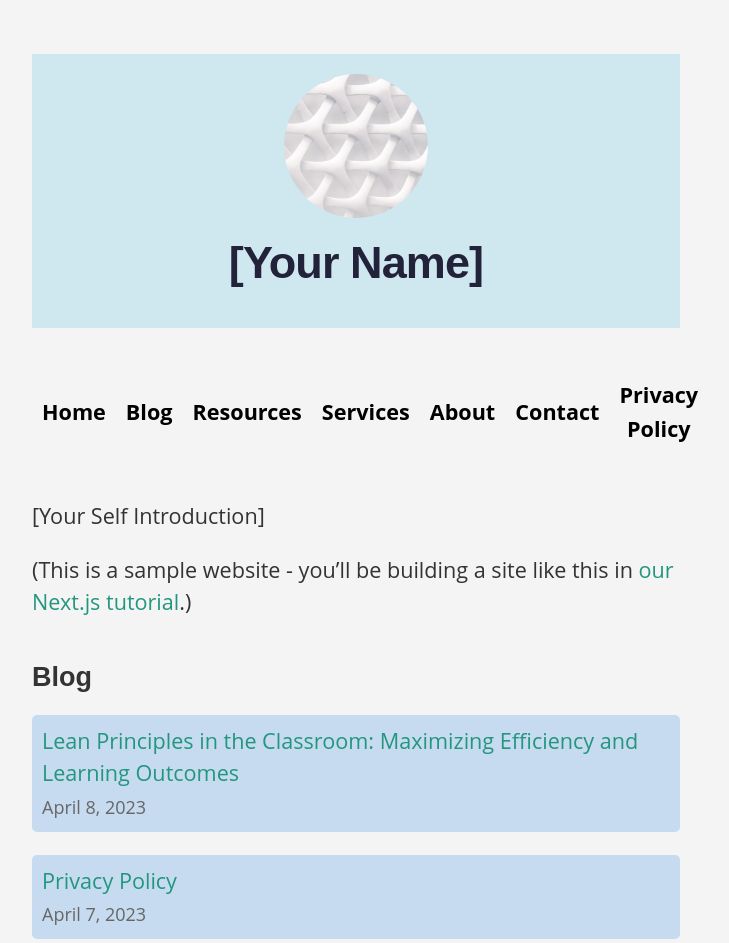
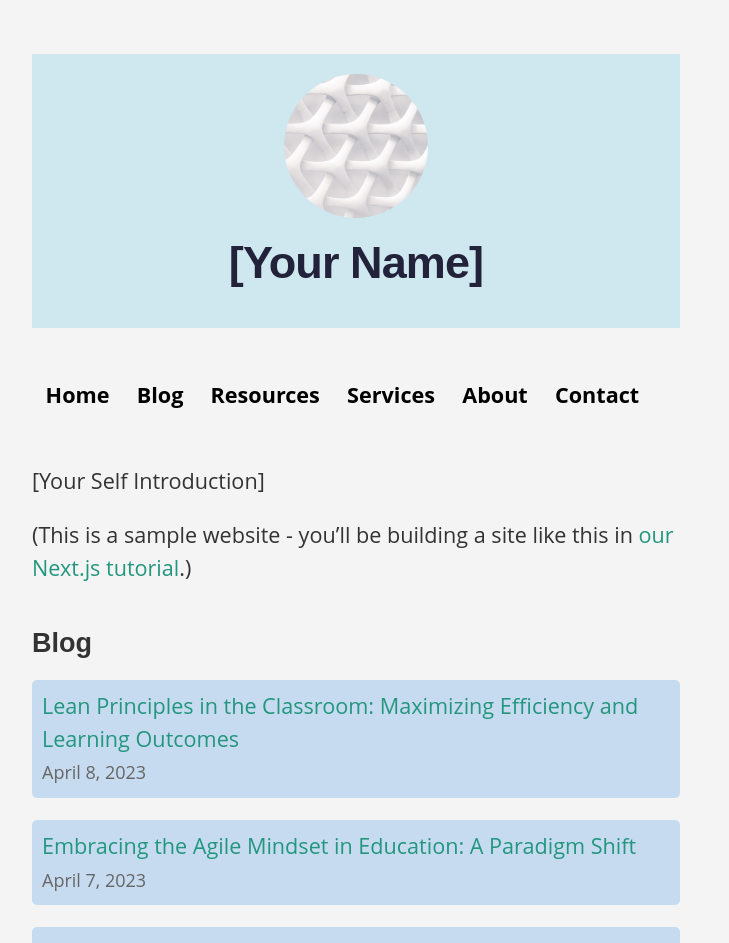
Before and after one commit to NJIT-WIS/project-2-is219-teamec, a Next.js app: page / in a window 1280 px wide. Shown: the top 943 px of the page, without its empty margins (284-1013 px from the left). Built offline with nearby package versions, Linux system fonts and the light colour scheme.

Commit message:
Updated navigation features

```diff
--- a/components/navbar.js
+++ b/components/navbar.js
@@ -35,9 +35,6 @@ export default function Navbar() {
           </Link>
         </li>
         <li>
-          <Link href="/contact">
-            <p>Privacy Policy</p>
-          </Link>
         </li>
       </ul>
     </nav>
--- a/posts/privacy-policy.md
+++ b/posts/privacy-policy.md
@@ -1,6 +1,6 @@
 ---
 title: 'Privacy Policy'
-date: '2023-04-07'
+date: '2000-01-01'
 ---
 
 This privacy policy explains how we collect, use, and protect your personal information. By using our website, you consent to the terms of this policy.
```
